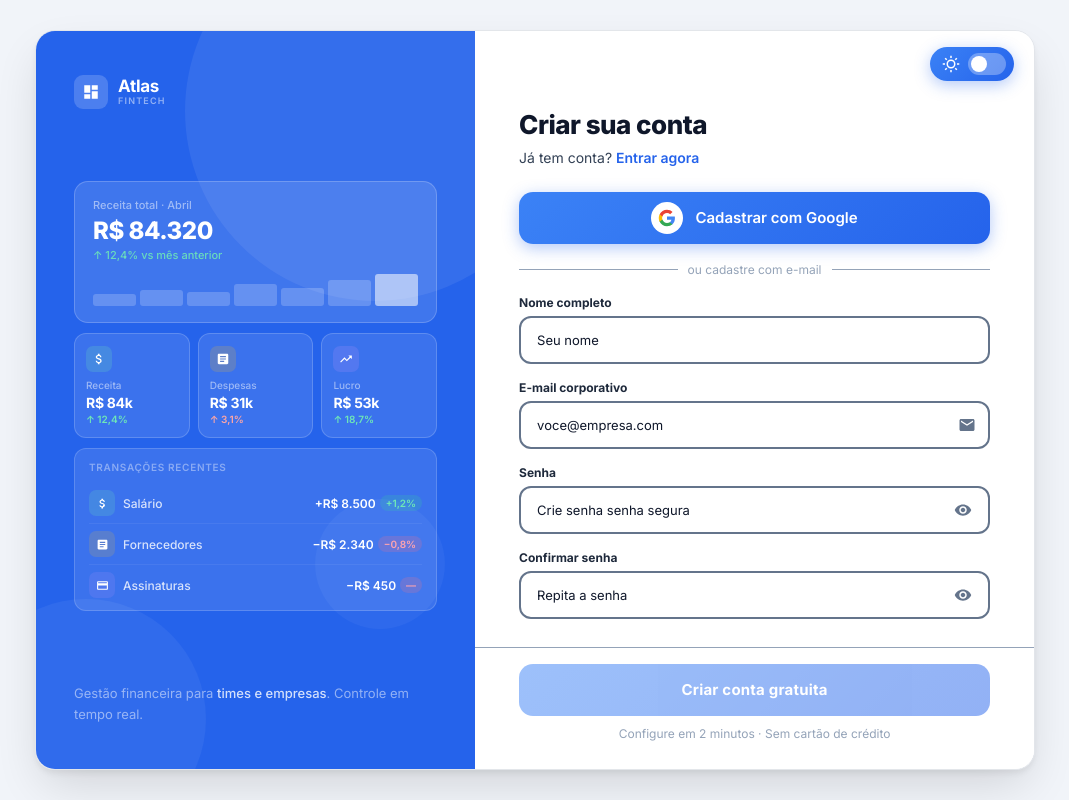
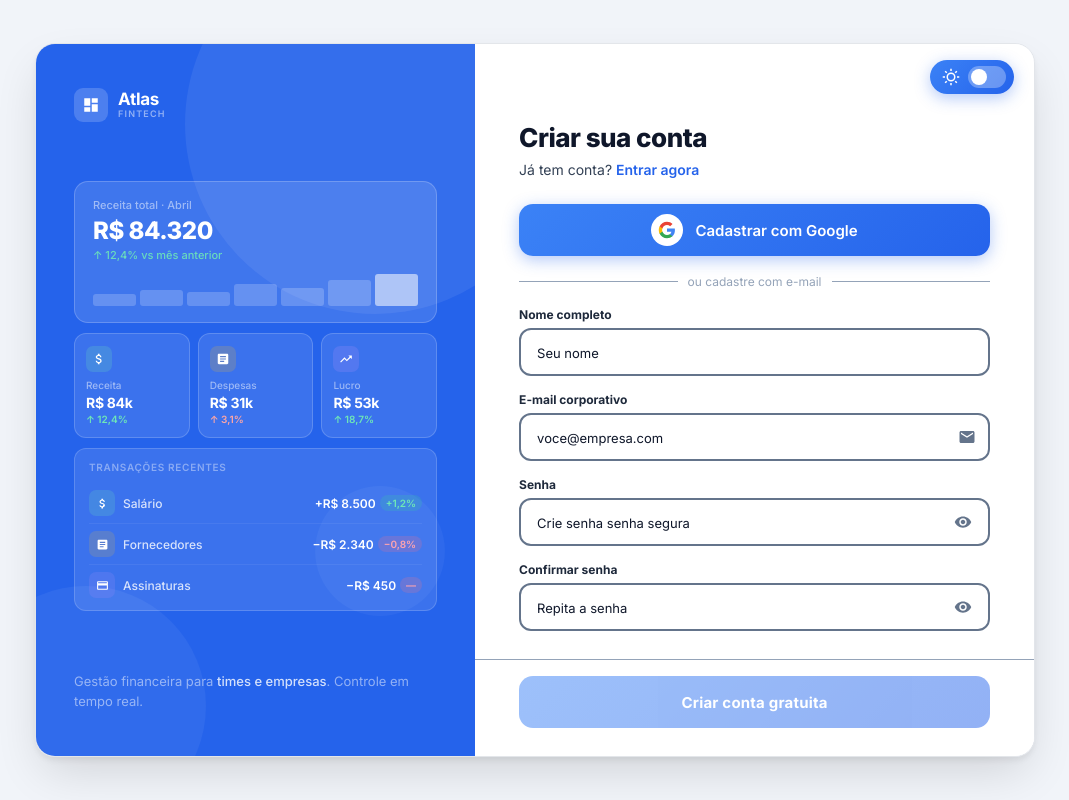
Before and after one commit to Saigaton/atlasFinTech, an Angular app in the folder frontend/: page /registro in a window 1280 px wide. Shown: the whole page, without its empty margins (105-1174 px from the left). Built offline with nearby package versions, Linux system fonts and the light colour scheme; no server answers.

Commit message:
fix🐛: Removendo frase da tela de login e registro.

```diff
--- a/frontend/src/app/pages/login/login.component.html
+++ b/frontend/src/app/pages/login/login.component.html
@@ -118,7 +118,6 @@
           @if (carregando) { <span class="spin" aria-hidden="true"></span> }
           @else { <span>Entrar na plataforma</span> }
         </button>
-        <div class="btn-note">Sem cartão de crédito · Cancele quando quiser</div>
       </div>
 
     </div>
--- a/frontend/src/app/pages/registro/registro.component.html
+++ b/frontend/src/app/pages/registro/registro.component.html
@@ -151,7 +151,6 @@
           @if (carregando) { <span class="spin" aria-hidden="true"></span> }
           @else { <span>Criar conta gratuita</span> }
         </button>
-        <div class="btn-note">Configure em 2 minutos · Sem cartão de crédito</div>
       </div>
 
     </div>
```
